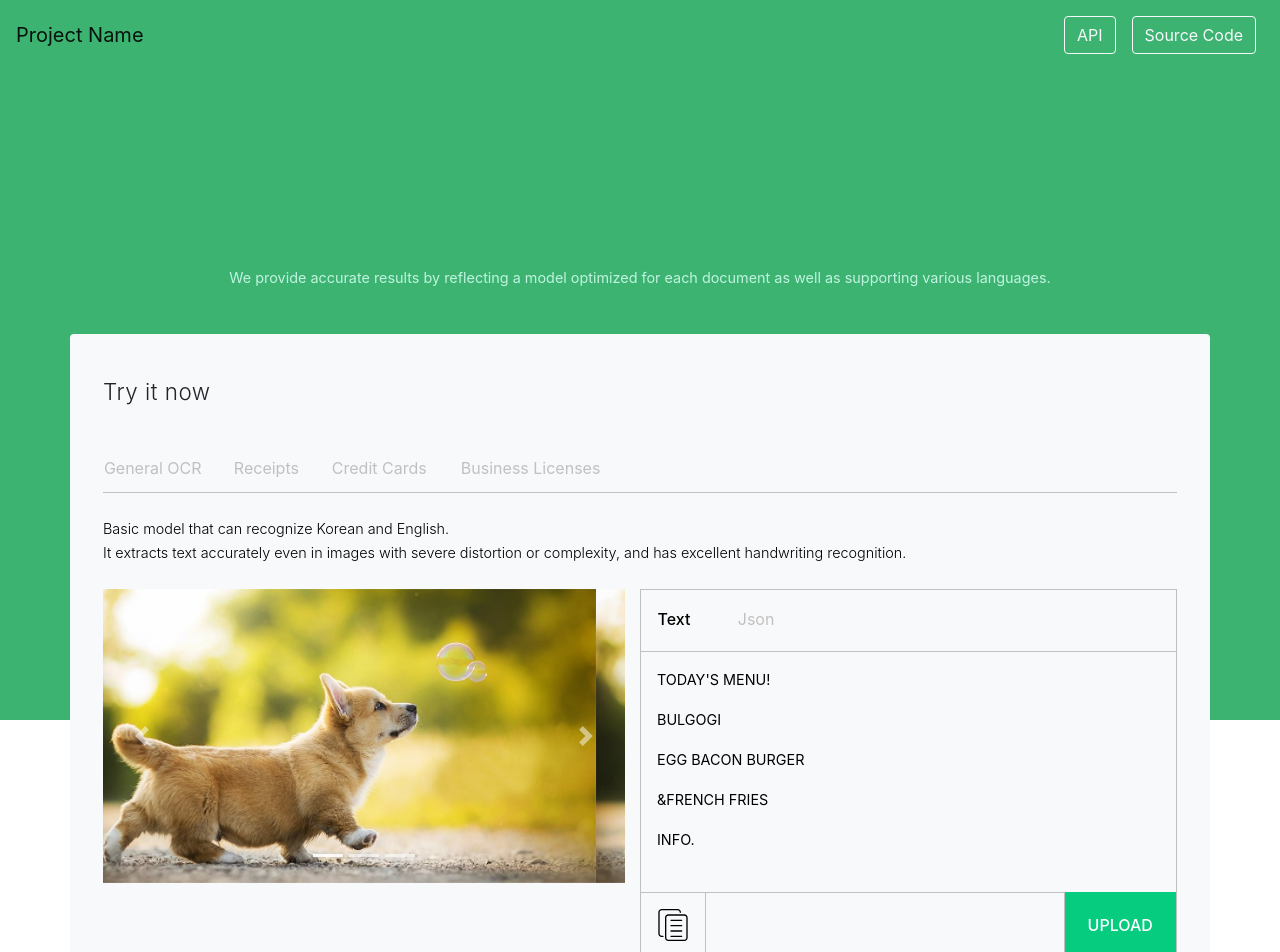
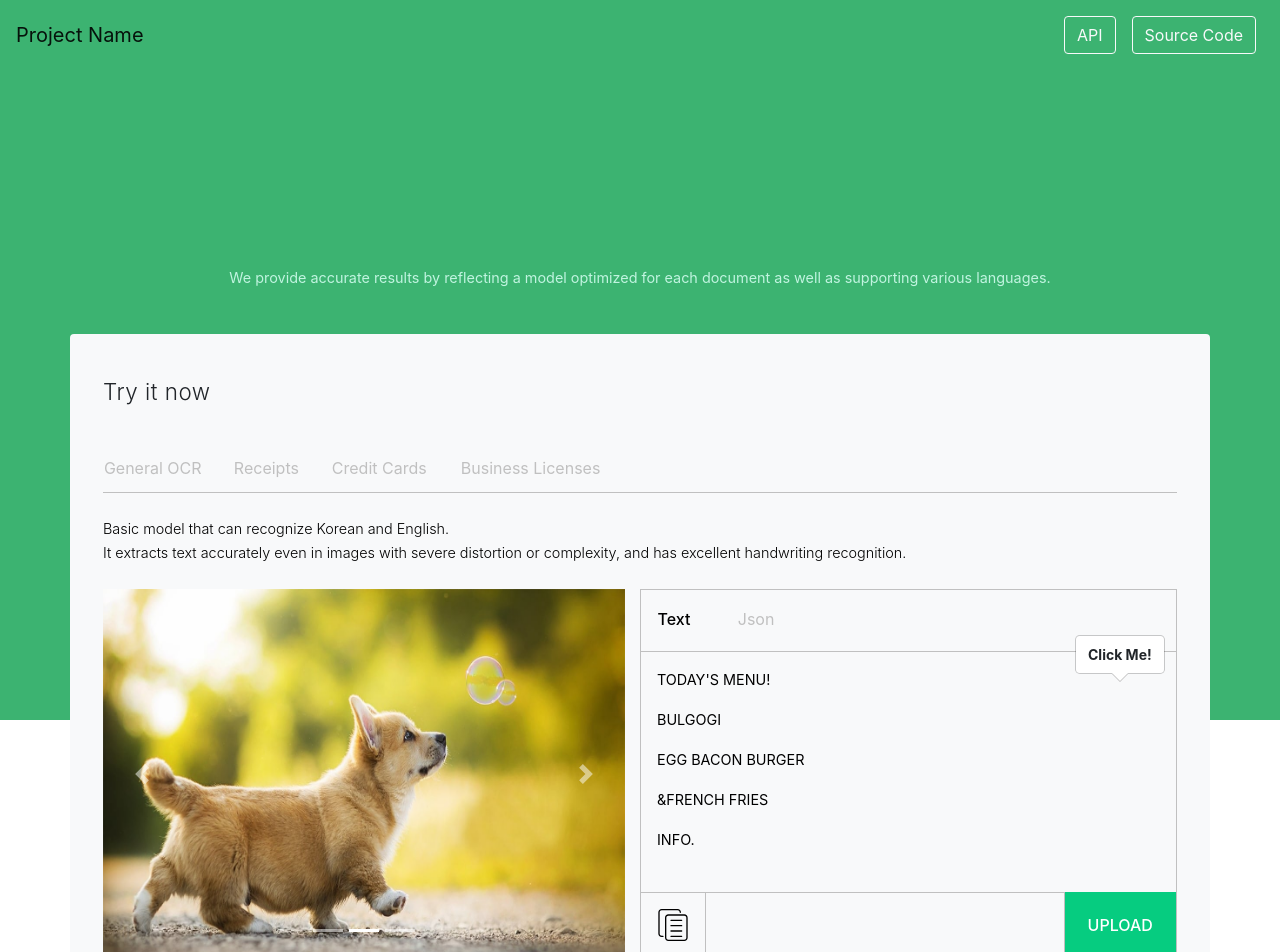
Before and after one commit to ltta18/clova-clone, a React (Create React App) app: page / in a window 1280 px wide. Shown: the top 952 px of the page. Built offline with nearby package versions, Linux system fonts and the light colour scheme.

Commit message:
Separate Copy + Upload Button - Home

```diff
--- /dev/null
+++ b/src/components/homepage/CarouselImg.css
@@ -0,0 +1,3 @@
+.carousel-inner {
+  height: 100%;
+}
--- a/src/components/homepage/CarouselImg.js
+++ b/src/components/homepage/CarouselImg.js
@@ -1,27 +1,28 @@
 import React from "react";
 import { Carousel } from "react-bootstrap";
+import './CarouselImg.css'
 
 const CarouselImg = () => {
   return (
-    <Carousel>
-      <Carousel.Item>
+    <Carousel className="h-100">
+      <Carousel.Item className="h-100">
         <img
-          className="d-block w-100"
+          className="d-block w-100 h-100"
           src={require("../../img/serious-image.jpg")}
           alt="First slide"
         />
 
       </Carousel.Item>
-      <Carousel.Item>
+      <Carousel.Item className="h-100">
         <img
-          className="d-block w-100"
+          className="d-block w-100 h-100"
           src={require("../../img/serious-image.jpg")}
           alt="Third slide"
         />
       </Carousel.Item>
-      <Carousel.Item>
+      <Carousel.Item className="h-100">
         <img
-          className="d-block w-100"
+          className="d-block w-100 h-100"
           src={require("../../img/serious-image.jpg")}
           alt="Third slide"
         />
--- /dev/null
+++ b/src/components/homepage/CopyButton.js
@@ -0,0 +1,28 @@
+import React from "react";
+import { Col, OverlayTrigger, Tooltip, Form, Popover } from "react-bootstrap";
+import { textObj, jsonObj } from '../../data/data';
+import copy from "copy-to-clipboard";
+
+const CopyButton = ({ isText }) => {
+  const handleClickCopyButton = () => {
+    const copyText = isText ? textObj : JSON.stringify(jsonObj)
+    copy(copyText)
+  }
+
+  return (
+    <Col className="flex-grow-0 pt-3 pb-3 pl-3 pr-3 ml-0" style={{ borderRight: "1px solid silver", borderTop: '1px solid silver', borderBottom: '1px solid silver' }}>
+      <OverlayTrigger
+        placement="top"
+        overlay={
+          <Tooltip id="tooltip-top">
+            Copy
+          </Tooltip>
+        }
+      >
+        <div className="copy-icon" onClick={handleClickCopyButton}></div>
+      </OverlayTrigger>
+    </Col>
+  );
+};
+
+export default CopyButton;
--- /dev/null
+++ b/src/components/homepage/UploadButton.js
@@ -0,0 +1,44 @@
+import React, { useState } from "react";
+import { Container, Col, OverlayTrigger, Form, Popover } from "react-bootstrap";
+
+const UploadButton = ({ isText }) => {
+  const [ fileName, setFileName ] = useState('');
+
+  const displayFileName = (e) => {
+    const file = e.target.value.split('\\')[2]
+    setFileName(file)
+  }
+
+  const handleClickFileButton = (e) => {
+    e.preventDefault();
+    document.getElementById('inputFile').click();
+  }
+
+  return (
+    <Col className="pr-0 pl-0">
+      <Form className="h-100">
+        <Form.Group className="mb-0 h-100">
+          <Form.File id="inputFile" className="d-none" onChange={(e) => displayFileName(e)} />
+          <Container className="d-flex h-100 pr-0 pl-0">
+            <div className="inputFileName w-100 pt-2 pb-2 pr-2 pl-2 align-items-center" style={{ border: '1px solid silver', borderLeft: 0 }} fileName={fileName}></div>
+            <OverlayTrigger
+              show={true}
+              placement="top"
+              overlay={
+                <Popover id="popover-positioned-top">
+                  <Popover.Content>
+                    <strong>Click Me!</strong>
+                  </Popover.Content>
+                </Popover>
+              }
+            >
+              <button target="_blank" className="inputFileButton float-right" onClick={(e) => handleClickFileButton(e)}></button>
+            </OverlayTrigger>
+          </Container>
+        </Form.Group>
+      </Form>
+    </Col>
+  );
+};
+
+export default UploadButton;
--- a/src/pages/HomePage/index.css
+++ b/src/pages/HomePage/index.css
@@ -127,6 +127,22 @@ background: lightgrey;
   font-weight: 500;
 }
 
+#popover-positioned-top {
+  animation: MoveUpDown 1s linear infinite;
+  position: absolute;
+  left: 0;
+  bottom: 0;
+}
+
+@keyframes MoveUpDown {
+  0%, 100% {
+    bottom: 0;
+  }
+  50% {
+    bottom: 5px;
+  }
+}
+
 @media only screen and (max-width: 576px) {
   .p-style {
     padding-right: 0;
--- a/src/pages/HomePage/index.js
+++ b/src/pages/HomePage/index.js
@@ -1,30 +1,13 @@
 import React, { useEffect, useState } from "react";
-import { Container, Row, Col, Button, OverlayTrigger, Tooltip, Form } from "react-bootstrap";
+import { Container, Row, Col, Button, OverlayTrigger, Form, Popover } from "react-bootstrap";
 import Body from "../../components/homepage/Body";
 import CarouselImg from "../../components/homepage/CarouselImg";
 import "./index.css";
-import copy from "copy-to-clipboard";
-import { textObj, jsonObj } from '../../data/data';
+import CopyButton from "../../components/homepage/CopyButton";
+import UploadButton from "../../components/homepage/UploadButton";
 
 const HomePage = () => {
   const [ isText, setIsText ] = useState(true);
-  const [ fileName, setFileName ] = useState('');
-
-  const displayFileName = (e) => {
-    const file = e.target.value.split('\\')[2]
-    setFileName(file)
-  }
-
-  const handleClickFileButton = (e) => {
-    e.preventDefault();
-    document.getElementById('inputFile').click();
-  }
-
-  const handleClickCopyButton = () => {
-    console.log(jsonObj)
-    const copyText = isText ? textObj : JSON.stringify(jsonObj)
-    copy(copyText)
-  }
 
   useEffect(() => {
     document.getElementById('defaultChecked').focus();
@@ -33,62 +16,58 @@ const HomePage = () => {
 
   return (
     <>
+      {/* Logo */}
       <Container className="position-relative" style={{ marginTop: '200px' }}>
         {/* <Image src="" /> */}
         <div className="mx-auto text-center desc-text mb-5">We provide accurate results by reflecting a model optimized for each document as well as supporting various languages.</div>
       </Container>
+
+      {/* Body Box */}
       <Container className="rounded bg-light position-relative pr-5 pl-5 pt-5 pb-5">
+        {/* Try It */}
         <Row>
           <div className="try-it">Try it now</div>
         </Row>
+
+        {/* Category Button */}
         <Row className="mt-5 mb-4 button-container">
           <Button id='defaultChecked' className="custom-button" title="General OCR" >General OCR</Button>
           <Button className="custom-button" title="Receipts">Receipts</Button>
           <Button className="custom-button" title="Credit Cards">Credit Cards</Button>
           <Button className="custom-button" title="Business Licenses">Business Licenses</Button>
         </Row>
+
+        {/* Category Description */}
         <Row className="body-desc-text desc-text mb-4 mt-0">
           <div>Basic model that can recognize Korean and English.</div>
           <div>It extracts text accurately even in images with severe distortion or complexity, and has excellent handwriting recognition.</div>
         </Row>
+
+        {/* Content Container*/}
         <Row>
+          {/* Carousel */}
           <Col className="pl-0 p-style" sm={6}>
             <CarouselImg />
           </Col>
+
+          {/* Text/Json */}
           <Col className="pr-0" style={{ border: '1px solid silver', borderBottom: '0' }} sm={6}>
+            {/* Button Box */}
             <Row className="pt-3 pb-2 mr-0" style={{ borderBottom: '1px solid silver' }}>
               <button id="defaultTextChecked" className="body-button pl-3" onClick={() => setIsText(true)} title="Text">Text</button>
               <button className="body-button pl-3" onClick={() => setIsText(false)} title="Json">Json</button>
             </Row>
+
+            {/* Content */}
             <Row><Body isText={isText} /></Row>
+
+            {/* Copy/ Upload Button */}
             <Row className="mr-0">
-              <Col className="flex-grow-0 pt-3 pb-3 pl-3 pr-3 ml-0" style={{ borderRight: "1px solid silver", borderTop: '1px solid silver', borderBottom: '1px solid silver' }}>
-                <OverlayTrigger
-                  placement="top"
-                  overlay={
-                    <Tooltip id="tooltip-top">
-                      Copy
-                    </Tooltip>
-                  }
-                >
-                  <div className="copy-icon" onClick={handleClickCopyButton}></div>
-                </OverlayTrigger>
-              </Col>
-              <Col className="pr-0 pl-0">
-                <Form className="h-100">
-                  <Form.Group className="mb-0 h-100">
-                    <Form.File id="inputFile" className="d-none" onChange={(e) => displayFileName(e)} />
-                    <Container className="d-flex h-100 pr-0 pl-0">
-                      <div className="inputFileName w-100 pt-2 pb-2 pr-2 pl-2 align-items-center" style={{ border: '1px solid silver', borderLeft: 0 }} fileName={fileName}></div>
-                      <button target="_blank" className="inputFileButton float-right" onClick={(e) => handleClickFileButton(e)}></button>
-                    </Container>
-                  </Form.Group>
-                </Form>
-              </Col>
+              <CopyButton isText={isText} />
+              <UploadButton />
             </Row>
           </Col>
         </Row>
-
       </Container>
     </>
   );
```
